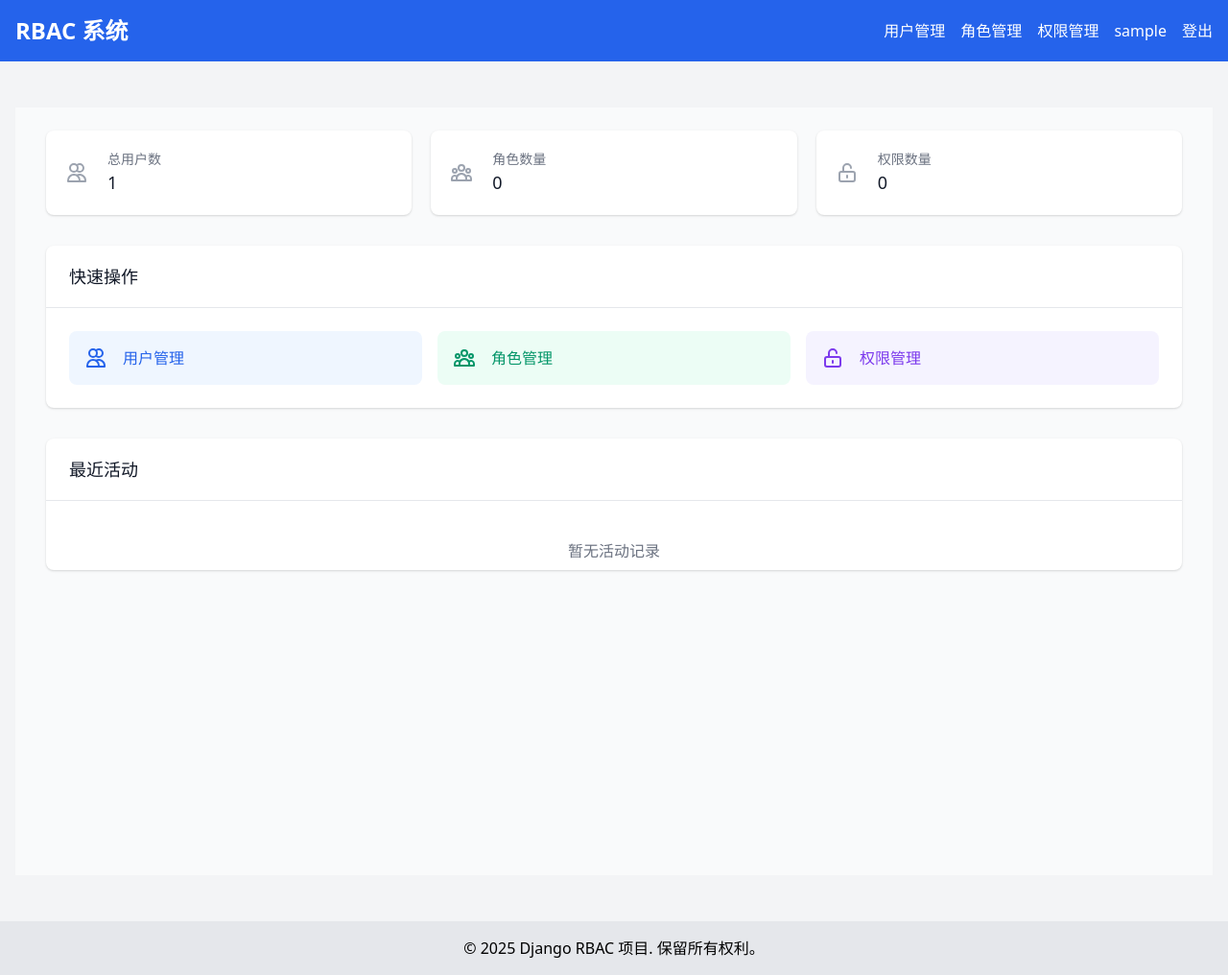
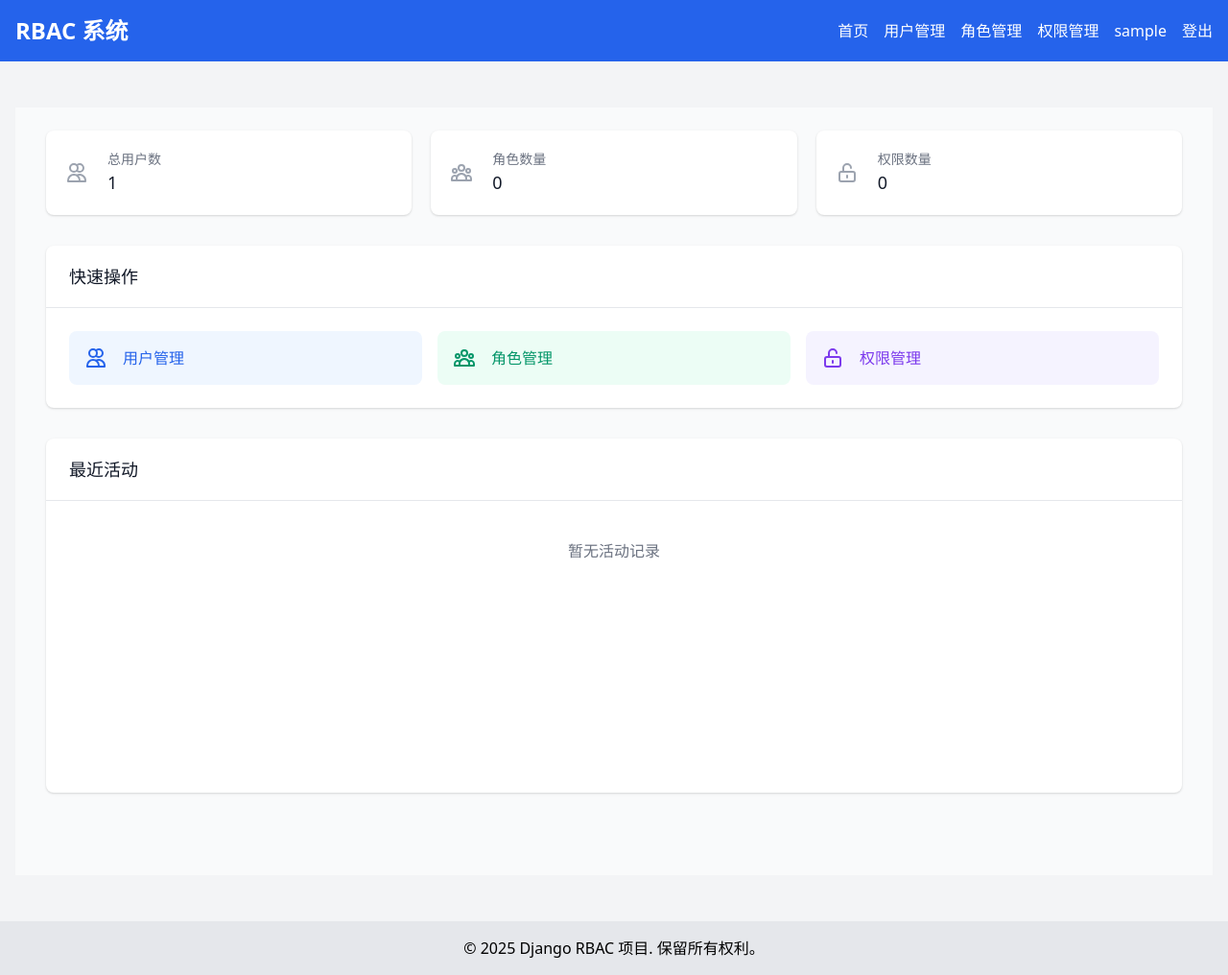
Before and after one commit to Joyamon/rbac_demo, a Django app: page / in a window 1280 px wide. Shown: the whole page at 96% size. Run offline with Django 4.2, Linux system fonts and the light colour scheme; the visitor is signed in with stand-in values (Sample User, id 1); data comes from the database, SQL or seed files in the repository.

Commit message:
1.base.html增加首页导航 2.home.html增加最近活动滚动条

```diff
--- a/accounts/templates/accounts/home.html
+++ b/accounts/templates/accounts/home.html
@@ -1,6 +1,24 @@
 {% extends 'base.html' %}
 
 {% block title %}首页 - Django RBAC 项目{% endblock %}
+
+{% block extra_head %}
+<style>
+    .custom-scrollbar::-webkit-scrollbar {
+        width: 6px;
+    }
+    .custom-scrollbar::-webkit-scrollbar-track {
+        background: #f1f1f1;
+    }
+    .custom-scrollbar::-webkit-scrollbar-thumb {
+        background: #888;
+        border-radius: 3px;
+    }
+    .custom-scrollbar::-webkit-scrollbar-thumb:hover {
+        background: #555;
+    }
+</style>
+{% endblock %}
 
 {% block content %}
 <div class="min-h-screen bg-gray-50 py-6">
@@ -107,7 +125,7 @@
                 </h3>
             </div>
             <div class="p-6">
-                <div class="flow-root">
+                <div class="flow-root h-64 overflow-y-auto custom-scrollbar">
                     <ul class="-mb-8">
                         {% for activity in recent_activities %}
                         <li>
--- a/templates/base.html
+++ b/templates/base.html
@@ -16,6 +16,7 @@
                 {#                        <li><a href="{% url 'home' %}" class="hover:underline">首页</a></li>#}
                 {#                    {% endif %}#}
                 {#                    {% if perms.accounts.view_user_list %}#}
+                <li><a href="{% url 'home' %}" class="hover:underline">首页</a></li>
                 <li><a href="{% url 'user_list' %}" class="hover:underline">用户管理</a></li>
                 {#                    {% endif %}#}
                 {#                    {% if perms.accounts.manage_roles %}#}
```
Lines whose indentation alone changed are shown as unchanged.
